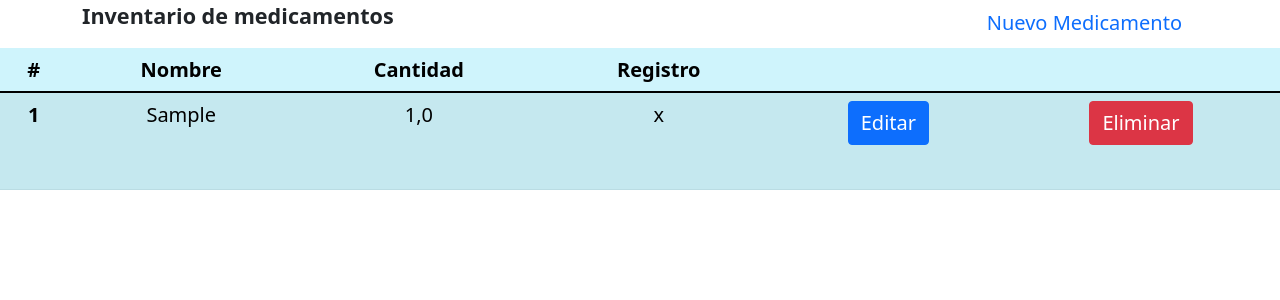
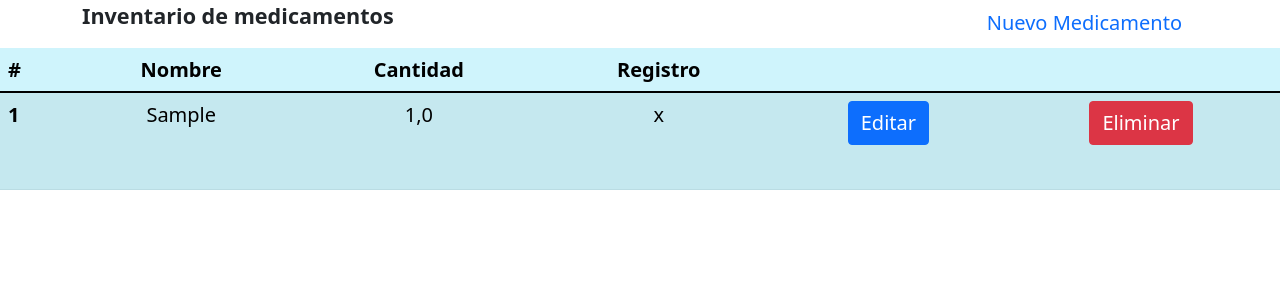
Before and after one commit to Aritagamer/Publicacion_Medicinas, a Django app: template Inventario/templates/Inventario.html in a window 1280 px wide. Shown: the part 82-382 px from the top of the page. Run offline with Django 4.2, Linux system fonts and the light colour scheme; the template is opened without the code that fills it: values that come from a table or form of the project are taken from there, others are empty; tables that the repository leaves empty hold one stand-in row (values such as "Sample post").

Commit message:
Pero tu no

```diff
--- a/Inventario/templates/Inventario.html
+++ b/Inventario/templates/Inventario.html
@@ -26,7 +26,7 @@
     <table class = "table table-info table-striped table-hover text-center"  style="font-size: 2.5vh;">
       <thead>
           <tr>
-              <th>#</th>
+              <th class="text-start">#</th>
               <th>Nombre</th>
               <th>Cantidad</th>
               <th>Registro</th>
@@ -37,7 +37,7 @@
       <tbody>
           {% for i in elem %}
               <tr>
-                  <th>{{ forloop.counter  }}</th>
+                  <th class="text-start">{{ forloop.counter  }}</th>
                   <td>{{ i.Medicamento }}</td>
                   <td>{{ i.Unidades }}</td>
                   <td>
```
